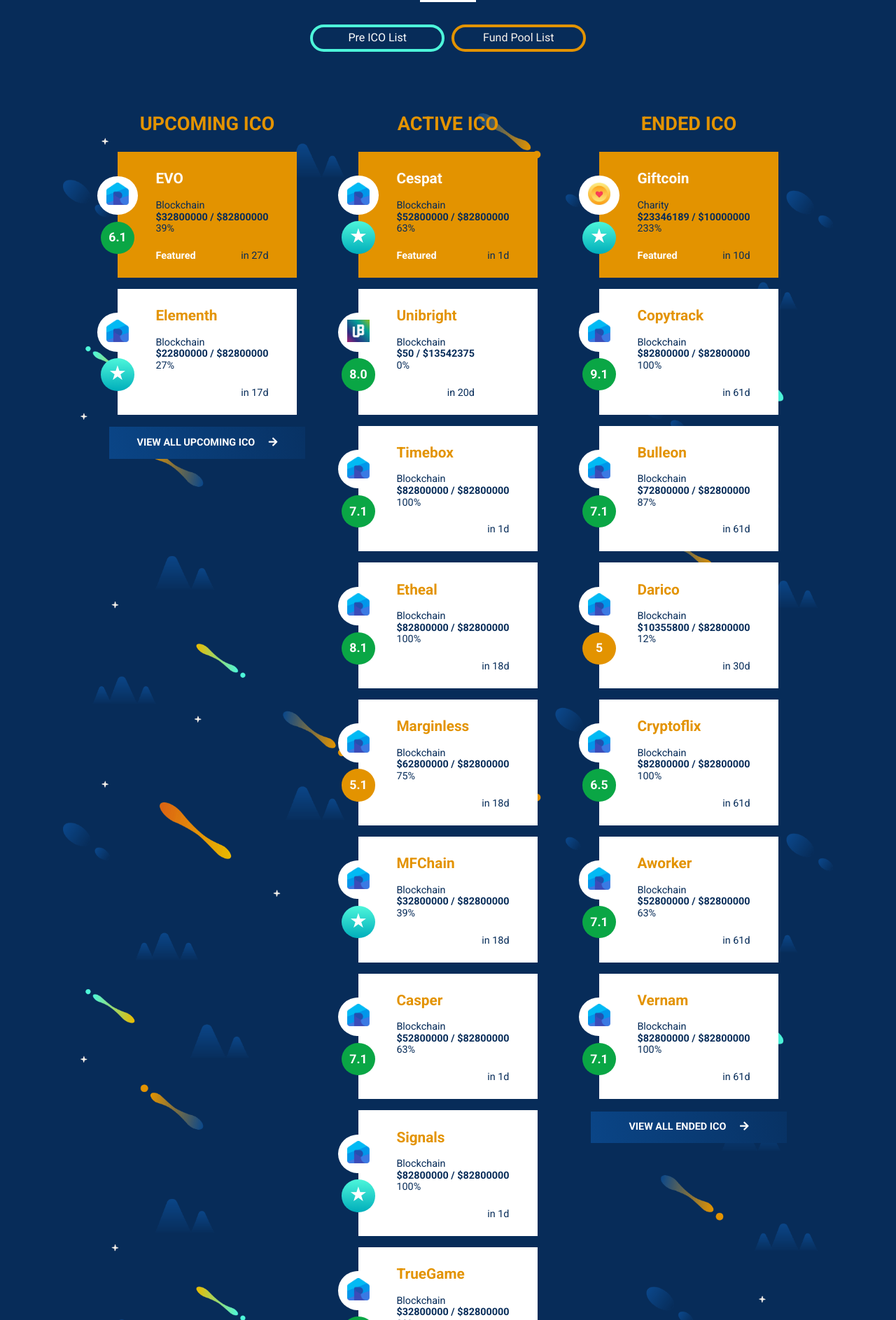
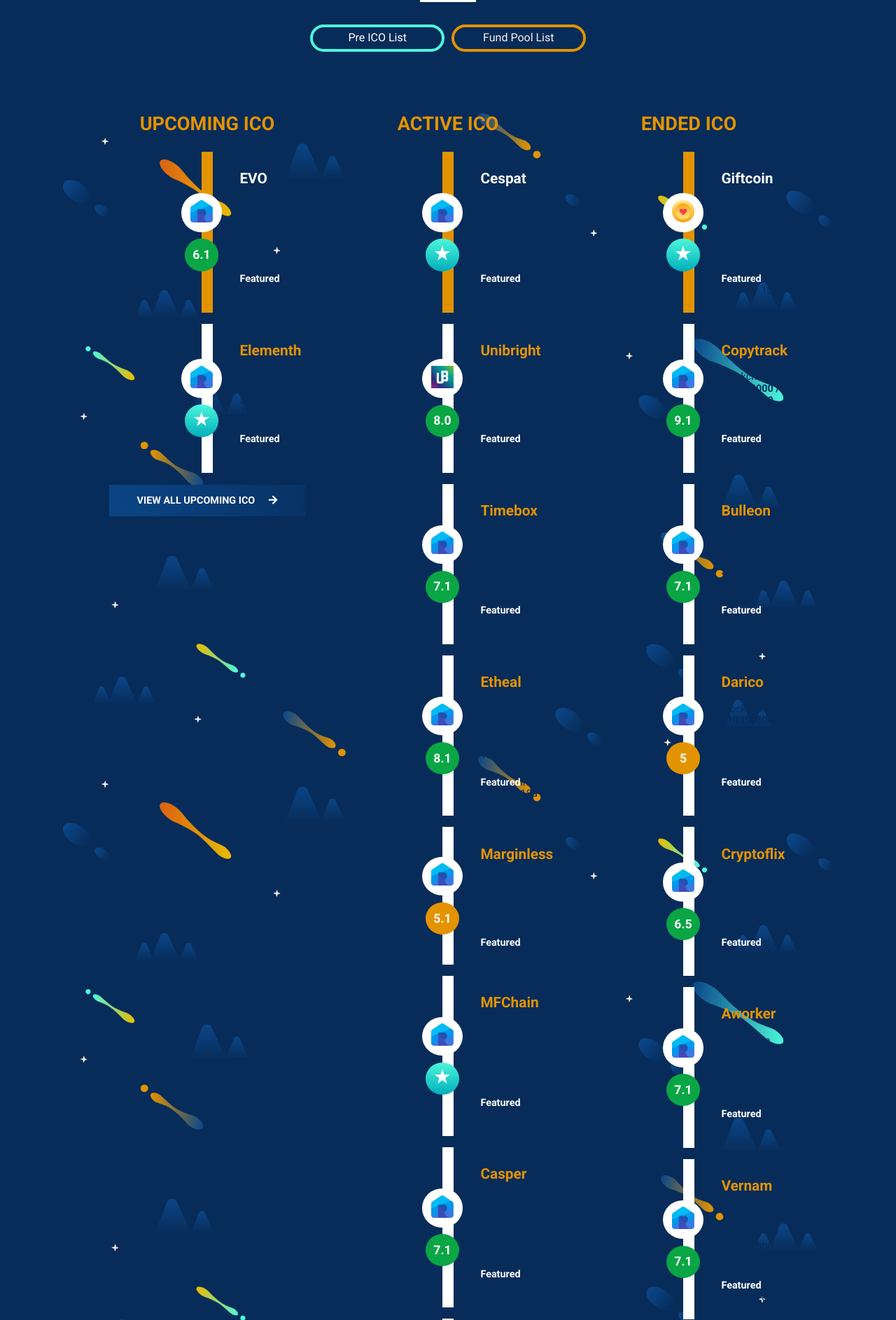
Before and after one commit to moonlandingnetwork/moonlandingnetwork.github.io, a Jekyll site: the page built from index.html, in a window 1280 px wide. Shown: the part 1117-3004 px from the top of the page at 70% size. Built offline with Jekyll 4.4.1, drawn with Linux system fonts in a browser that asks for light colours; cached includes are drawn as plain includes; nearby versions of some CDN libraries; comment, search, counter and statistics services are not loaded.

Commit message:
Layout Revision

```diff
--- a/css/style.css
+++ b/css/style.css
@@ -1533,7 +1533,7 @@ footer{
     display: flex;
     background-color: #fff;
     margin: 0.5rem auto;
-    width: 16rem;
+    width: 1rem;
 }
 .ico-card.featured{
     background-color: #E39300;
@@ -2742,7 +2742,7 @@ footer{
    }
    /* Homepage */
    .ico-card-sec{
-       margin-left: -1.5rem;
+       margin-left: -1.45rem;
    }
    .ico-card-image img{
        width: 26px;
@@ -2754,9 +2754,12 @@ footer{
     }
     .ico-card-rating{
         width: 2.5rem;
-        font-size: 1.7rem;
+        font-size: 1.6rem;
         padding: 0.1rem 0 0 0;
         height: 2.4rem;
+    }
+    .ico-card{
+        width: 17rem;
     }
    /* Coin Page */
    .main-body-content{
```
